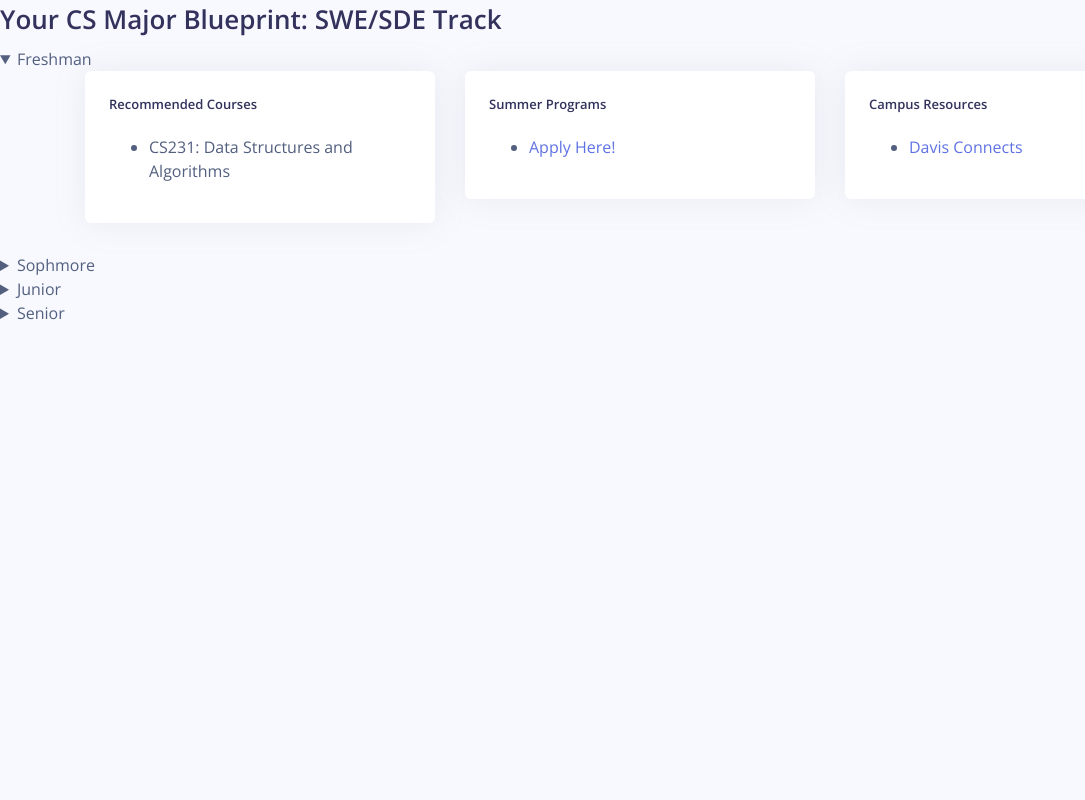
After one commit to benj652/CS422-StartUp, a Flask app: page /roadmap/cs in a window 1280 px wide, after a click on "Freshman". The commit adds this page. Shown: the whole page, without its empty margins (0-1085 px from the left). Run offline with Flask 3, Linux system fonts and the light colour scheme; some libraries are stand-ins or nearby versions.

Commit message:
gives recommendations based on classyear and major

```diff
--- a/website/consts.py
+++ b/website/consts.py
@@ -29,6 +29,11 @@ DASHBOARD_DEFAULT_NAME = "dashboard"
 Roadmap Values
 '''
 ROADMAP_DEFAULT_NAME = "roadmap"
+
+MAJOR_SPECIFIC_FOLDER_NAME = "majorSpecific/"
+
+ECON_DEFAULT_NAME = "econ"
+CS_DEFAULT_NAME = "cs"
 
 '''
 Landing Values
--- /dev/null
+++ b/website/templates/majorSpecific/cs.html
@@ -0,0 +1,202 @@
+<!doctype html>
+<html lang="en">
+
+<head>
+    <meta charset="UTF-8" />
+    <meta name="viewport" content="width=device-width, initial-scale=1.0" />
+    <title>Page Title</title>
+    <!-- Favicon -->
+    <link rel="icon" href="../static/img/brand/favicon.png" type="image/png" />
+    <!-- Fonts -->
+    <link rel="stylesheet" href="https://fonts.googleapis.com/css?family=Open+Sans:300,400,600,700" />
+    <!-- Icons -->
+    <link rel="stylesheet" href="../static/css/nucleo.css" type="text/css" />
+    <link rel="stylesheet" href="../static/css/all.min.css" type="text/css" />
+    <!-- Page plugins -->
+    <!-- Argon CSS -->
+    <link rel="stylesheet" href="../static/css/argon.css?v=1.2.0" type="text/css" />
+</head>
+
+<body>
+    <h1>Your CS Major Blueprint: SWE/SDE Track</h1>
+    <details>
+        <summary>Freshman</summary>
+        <div class="container">
+            <div class="row">
+                <div class="col-md-4">
+                    <div class="card">
+                        <div class="card-body">
+                            <h5 class="card-title">Recommended Courses</h5>
+                                <ul>
+                                    <li>CS231: Data Structures and Algorithms</li>
+                                </ul>
+                        </div>
+                    </div>
+                </div>
+
+                <div class="col-md-4">
+                    <div class="card">
+                        <div class="card-body">
+                            <h5 class="card-title">Summer Programs</h5>
+                                <ul>
+                                    <li><a href="https://github.com/SimplifyJobs/Summer2026-Internships?tab=readme-ov-file">Apply Here!</a></li>
+                                </ul>
+                        </div>
+                    </div>
+                </div>
+
+                <div class="col-md-4">
+                    <div class="card">
+                        <div class="card-body">
+                            <h5 class="card-title">Campus Resources</h5>
+                                <ul>
+                                    <li><a href="https://davisconnects.colby.edu/">Davis Connects</a></li>
+                                </ul>
+                        </div>
+                    </div>
+                </div>
+            </div>
+        </div>
+    </details>
+    <details>
+        <summary>Sophmore</summary>
+        <div class="container">
+            <div class="row">
+                <div class="col-md-4">
+                    <div class="card">
+                        <div class="card-body">
+                            <h5 class="card-title">Recommended Courses</h5>
+                                <ul>
+                                    <li>Operating Systems</li>
+                                    <li>Computer Networks</li>
+                                    <li>Software Engineering</li>
+                                    <li>Database</li>
+                                </ul>
+                        </div>
+                    </div>
+                </div>
+
+                <div class="col-md-4">
+                    <div class="card">
+                        <div class="card-body">
+                            <h5 class="card-title">Summer Programs</h5>
+                                <ul>
+                                    <li><a href="https://github.com/SimplifyJobs/Summer2026-Internships?tab=readme-ov-file">Apply Here!</a></li>
+                                </ul>
+                        </div>
+                    </div>
+                </div>
+
+                <div class="col-md-4">
+                    <div class="card">
+                        <div class="card-body">
+                            <h5 class="card-title">Campus Resources</h5>
+                                <ul>
+                                    <li><a href="https://davisconnects.colby.edu/">Davis Connects</a></li>
+                                </ul>
+                        </div>
+                    </div>
+                </div>
+            </div>
+        </div>
+    </details>
+    <details>
+        <summary>Junior</summary>
+        <div class="container">
+            <div class="row">
+                <div class="col-md-4">
+                    <div class="card">
+                        <div class="card-body">
+                            <h5 class="card-title">Recommended Courses</h5>
+                                <ul>
+                                    <li>Operating Systems</li>
+                                    <li>Computer Networks</li>
+                                    <li>Software Engineering</li>
+                                    <li>Database</li>
+                                </ul>
+                        </div>
+                    </div>
+                </div>
+
+                <div class="col-md-4">
+                    <div class="card">
+                        <div class="card-body">
+                            <h5 class="card-title">Summer Programs</h5>
+                                <ul>
+                                    <li><a href="https://github.com/SimplifyJobs/Summer2026-Internships?tab=readme-ov-file">Apply Here!</a></li>
+                                </ul>
+                        </div>
+                    </div>
+                </div>
+
+                <div class="col-md-4">
+                    <div class="card">
+                        <div class="card-body">
+                            <h5 class="card-title">Campus Resources</h5>
+                                <ul>
+                                    <li><a href="https://davisconnects.colby.edu/">Davis Connects</a></li>
+                                </ul>
+                        </div>
+                    </div>
+                </div>
+            </div>
+        </div>
+    </details>
+    <details>
+        <summary>Senior</summary>
+        <div class="container">
+            <div class="row">
+                <div class="col-md-4">
+                    <div class="card">
+                        <div class="card-body">
+                            <h5 class="card-title">Recommended Courses</h5>
+                                <ul>
+                                    <li>Operating Systems</li>
+                                    <li>Computer Networks</li>
+                                    <li>Software Engineering</li>
+                                    <li>Database</li>
+                                </ul>
+                        </div>
+                    </div>
+                </div>
+
+                <div class="col-md-4">
+                    <div class="card">
+                        <div class="card-body">
+                            <h5 class="card-title">Summer Programs</h5>
+                                <ul>
+                                    <li><a href="https://github.com/SimplifyJobs/Summer2026-Internships?tab=readme-ov-file">Apply Here!</a></li>
+                                </ul>
+                        </div>
+                    </div>
+                </div>
+
+                <div class="col-md-4">
+                    <div class="card">
+                        <div class="card-body">
+                            <h5 class="card-title">Campus Resources</h5>
+                                <ul>
+                                    <li><a href="https://davisconnects.colby.edu/">Davis Connects</a></li>
+                                </ul>
+                        </div>
+                    </div>
+                </div>
+            </div>
+        </div>
+    </details>
+
+    <!-- Argon Scripts -->
+    <!-- Core -->
+    <script src="../static/js/jquery.min.js"></script>
+    <script src="../static/js/bootstrap.bundle.min.js"></script>
+    <script src="../static/js/js.cookie.js"></script>
+    <script src="../static/js/jquery.scrollbar.min.js"></script>
+    <script src="../static/js/jquery-scrollLock.min.js"></script>
+    <!-- Optional JS -->
+    <script src="../static/js/Chart.min.js"></script>
+    <script src="../static/js/Chart.extension.js"></script>
+    <!-- Argon JS -->
+    <script src="../static/js/argon.js?v=1.2.0"></script>
+</body>
+
+</html>
--- a/website/templates/roadmap.html
+++ b/website/templates/roadmap.html
@@ -8,6 +8,9 @@
 </head>
 <body>
     <h1>Roadmap Page!</h1>
+        <p>what is your major</p>
+        <a href="cs">CS</a>
+        <a href="econ">econ</a>
     <script src="script.js"></script>
 </body>
 </html>
--- a/website/views/roadmap_views.py
+++ b/website/views/roadmap_views.py
@@ -1,9 +1,31 @@
 from flask import Blueprint, render_template
 
-from website.consts import HTML_EXTENSION, PREFIX, ROADMAP_DEFAULT_NAME
+from website.consts import (
+    CS_DEFAULT_NAME,
+    ECON_DEFAULT_NAME,
+    HTML_EXTENSION,
+    MAJOR_SPECIFIC_FOLDER_NAME,
+    PREFIX,
+    ROADMAP_DEFAULT_NAME,
+)
 
 roadmap_blueprint = Blueprint(ROADMAP_DEFAULT_NAME, __name__)
+
 
 @roadmap_blueprint.route(PREFIX)
 def roadmap():
     return render_template(ROADMAP_DEFAULT_NAME + HTML_EXTENSION)
+
+
+@roadmap_blueprint.route(CS_DEFAULT_NAME)
+def cs():
+    return render_template(
+        MAJOR_SPECIFIC_FOLDER_NAME + CS_DEFAULT_NAME + HTML_EXTENSION
+    )
+
+
+@roadmap_blueprint.route(ECON_DEFAULT_NAME)
+def econ():
+    return render_template(
+        MAJOR_SPECIFIC_FOLDER_NAME + ECON_DEFAULT_NAME + HTML_EXTENSION
+    )
```
Also changed, not shown: website/templates/majorSpecific/econ.html (added, +202 -0 lines).
